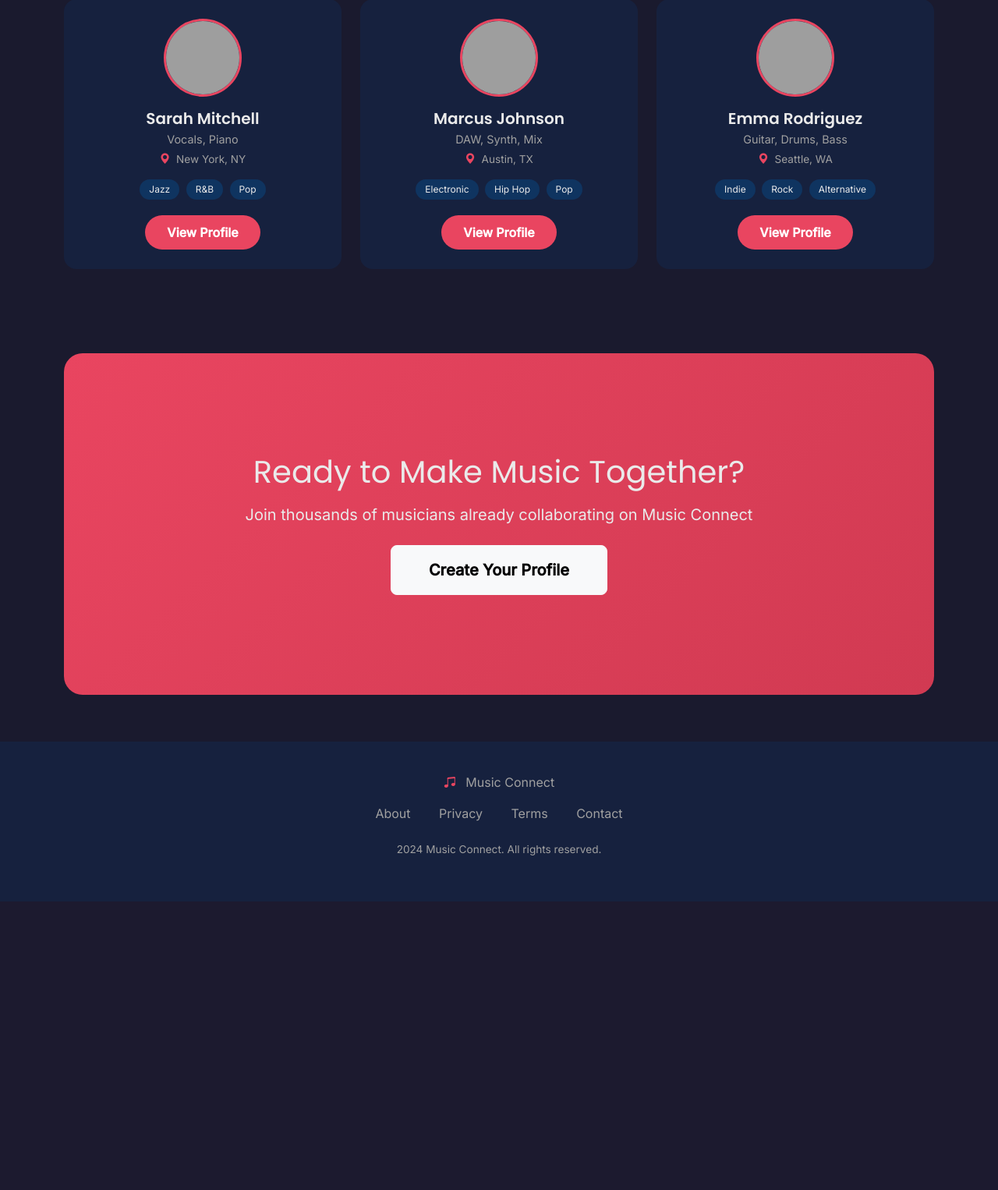
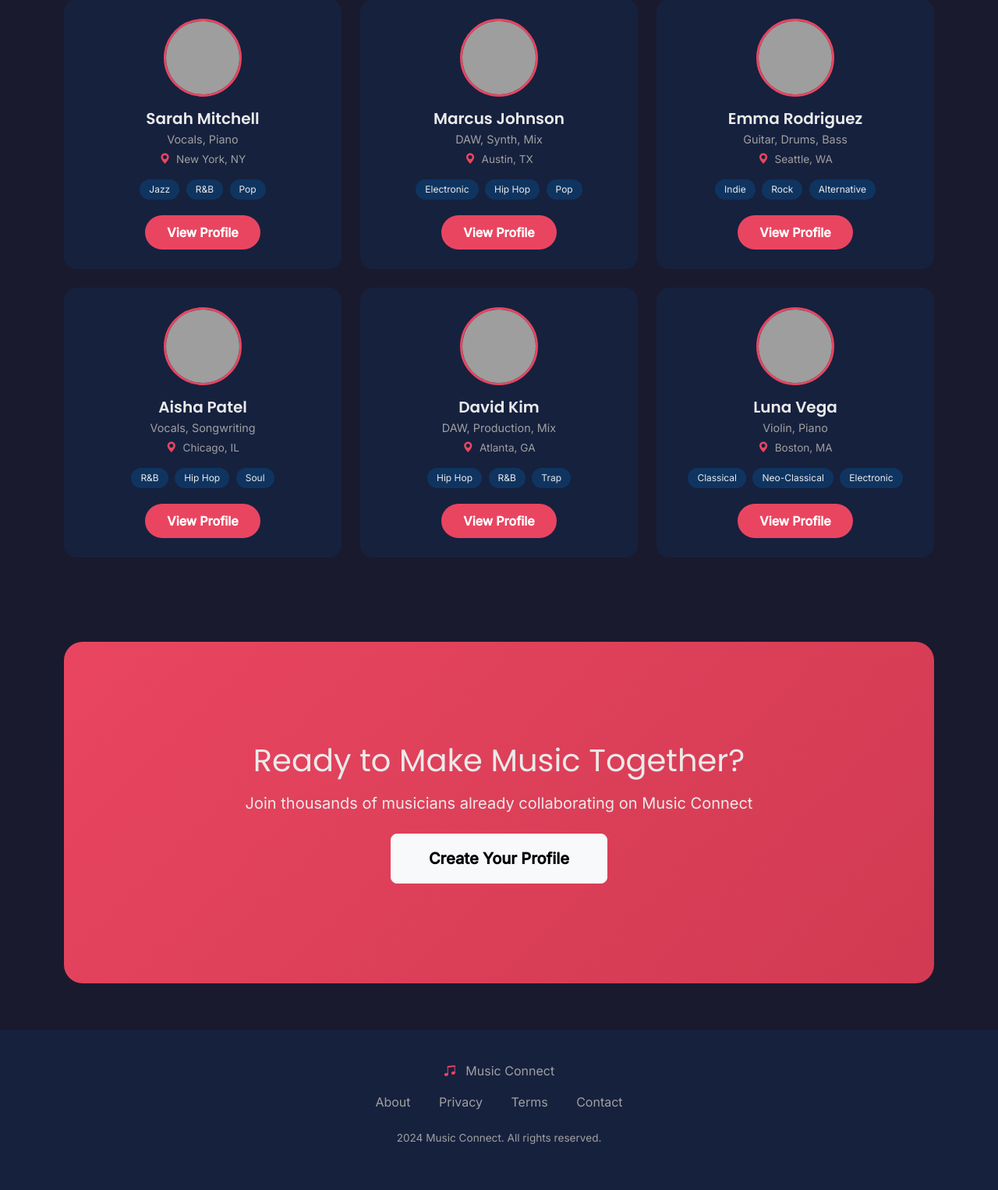
Before and after one commit to ME-Tii/Music_Connect, a Flask app: page / in a window 1280 px wide. Shown: the part 950-2476 px from the top of the page at 78% size. Before the commit the page ends 2106 px from the top, so only its background shows below. Run offline with Flask 3, Linux system fonts and the light colour scheme; grey boxes are pictures that could not be loaded.

Commit message:
Add more featured musicians

```diff
--- a/templates/index.html
+++ b/templates/index.html
@@ -490,6 +490,48 @@
                         <a href="/profile?id=7" class="btn btn-connect">View Profile</a>
                     </div>
                 </div>
+                <div class="col-lg-4 col-md-6">
+                    <div class="musician-card">
+                        <img src="https://images.unsplash.com/photo-1460723237483-7a6dc9d0b212?w=200&h=200&fit=crop" alt="Aisha Patel" class="musician-avatar">
+                        <h4 class="musician-name">Aisha Patel</h4>
+                        <p class="musician-instrument">Vocals, Songwriting</p>
+                        <p class="musician-location"><i class="bi bi-geo-alt-fill me-1"></i> Chicago, IL</p>
+                        <div>
+                            <span class="tag">R&B</span>
+                            <span class="tag">Hip Hop</span>
+                            <span class="tag">Soul</span>
+                        </div>
+                        <a href="/profile?id=8" class="btn btn-connect">View Profile</a>
+                    </div>
+                </div>
+                <div class="col-lg-4 col-md-6">
+                    <div class="musician-card">
+                        <img src="https://images.unsplash.com/photo-1500648767791-00d2bce98a3f?w=200&h=200&fit=crop" alt="David Kim" class="musician-avatar">
+                        <h4 class="musician-name">David Kim</h4>
+                        <p class="musician-instrument">DAW, Production, Mix</p>
+                        <p class="musician-location"><i class="bi bi-geo-alt-fill me-1"></i> Atlanta, GA</p>
+                        <div>
+                            <span class="tag">Hip Hop</span>
+                            <span class="tag">R&B</span>
+                            <span class="tag">Trap</span>
+                        </div>
+                        <a href="/profile?id=9" class="btn btn-connect">View Profile</a>
+                    </div>
+                </div>
+                <div class="col-lg-4 col-md-6">
+                    <div class="musician-card">
+                        <img src="https://images.unsplash.com/photo-1515934751633-a2fcab0cb2e4?w=200&h=200&fit=crop" alt="Luna Vega" class="musician-avatar">
+                        <h4 class="musician-name">Luna Vega</h4>
+                        <p class="musician-instrument">Violin, Piano</p>
+                        <p class="musician-location"><i class="bi bi-geo-alt-fill me-1"></i> Boston, MA</p>
+                        <div>
+                            <span class="tag">Classical</span>
+                            <span class="tag">Neo-Classical</span>
+                            <span class="tag">Electronic</span>
+                        </div>
+                        <a href="/profile?id=10" class="btn btn-connect">View Profile</a>
+                    </div>
+                </div>
             </div>
         </div>
     </section>
```
